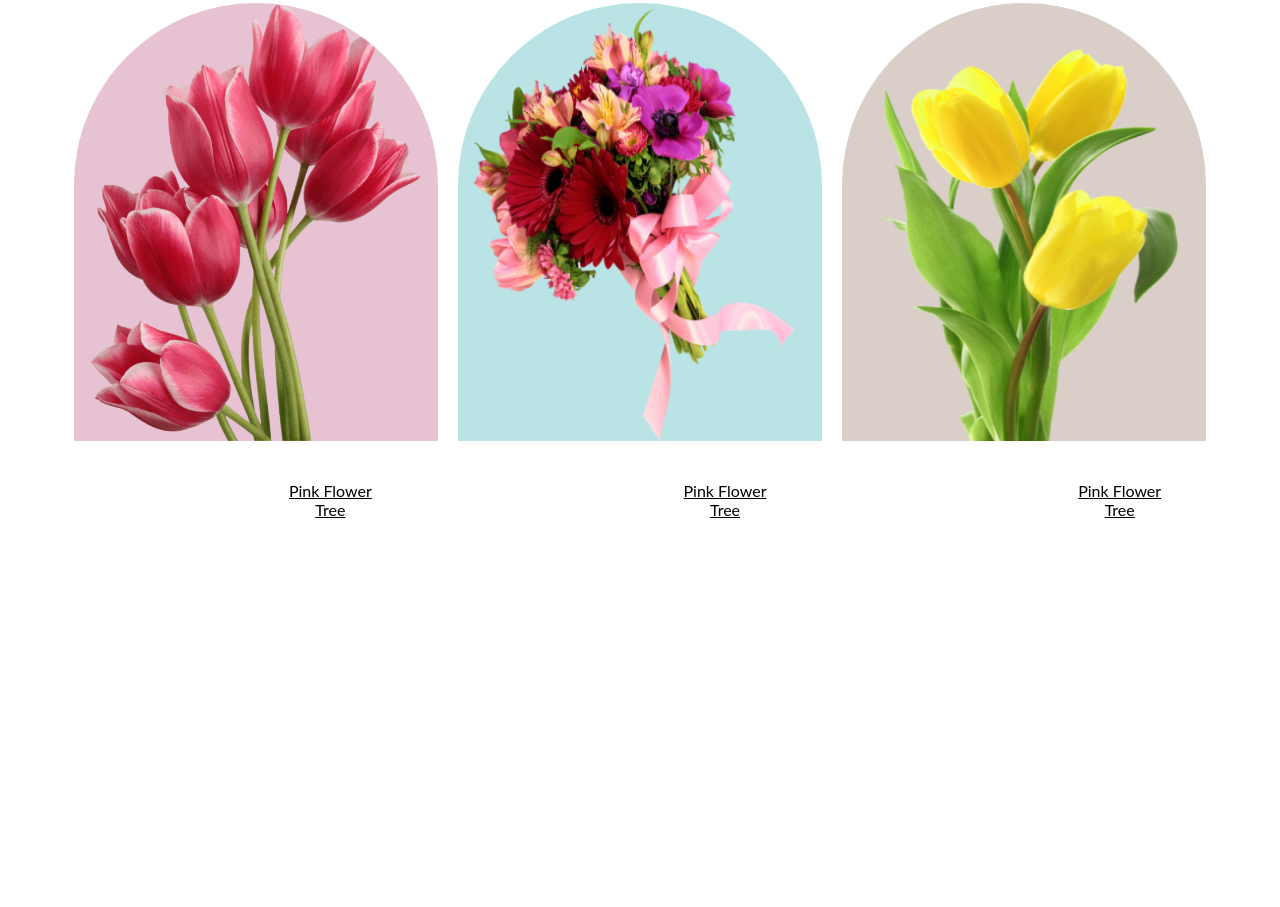
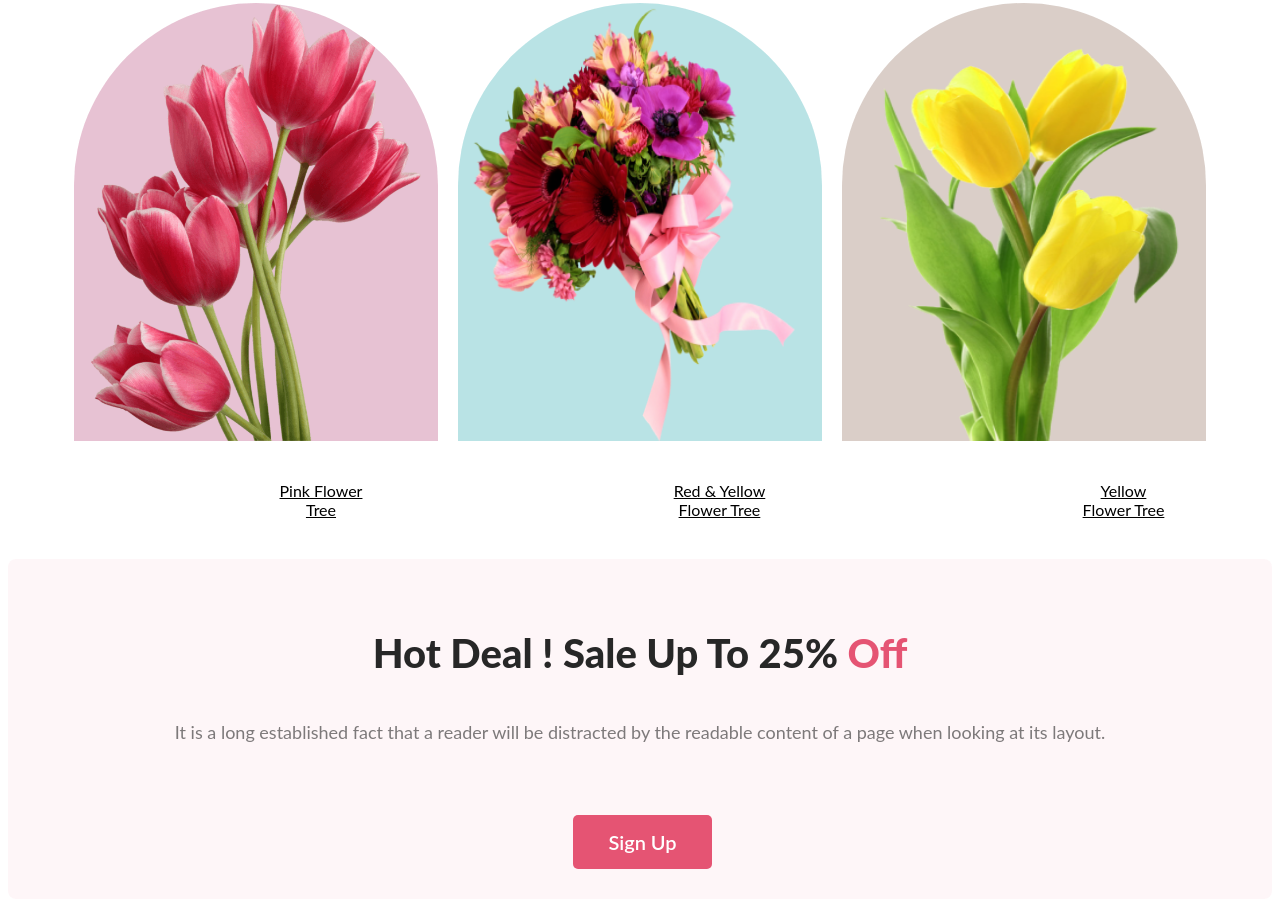
Before and after one commit to jalalferoj/developrer-flower-shop, a plain HTML site: page index.html in a window 1280 px wide. Shown: the part 1031-1938 px from the top of the page. Before the commit the page ends 1590 px from the top, so only its background shows below. Drawn offline with Linux system fonts and the light colour scheme.

Commit message:
deal part finished

```diff
--- a/index.html
+++ b/index.html
@@ -25,7 +25,7 @@
         </div>
 
     </header>
-        <main>
+
             <section class="fetures">
                 <h3 class="features-title">Our Featured Flowers</h3>
                 <p class="features-description">It is a long established fact that a reader
@@ -46,8 +46,19 @@
                 </div>
                 <div class="arch-title">
                     <div class="arch-info">Pink Flower Tree</div>
-                <div class="arch-info">Pink Flower Tree</div>
-                <div class="arch-info">Pink Flower Tree</div>
+                    <div class="arch-info">Red & Yellow Flower Tree</div>
+                    <div class="arch-info">Yellow Flower Tree</div>
+                </div>
+            </section>
+        <main>
+            <section>
+                <div class="deal">
+                    <h3 class="deal-title">Hot Deal ! Sale Up To 25% <span class="text-primary">Off</span></h3>
+                    <p class="deal-description">
+                        It is a long established fact that a reader will be distracted
+                         by the readable content of a page when looking at its layout.
+                    </p>
+                    <button class="sign-up">Sign Up</button>
                 </div>
             </section>
         </main>
--- a/styles.css
+++ b/styles.css
@@ -2,10 +2,7 @@ body {
     font-family: 'Lato', sans-serif;
 
 }
-.main{
-    max-width: 1140px;
-    margin: o auto;
-}
+
 .btn-primary{
     background: #E55473;
     border-radius: 5px;
@@ -118,3 +115,46 @@ body {
     margin-left: 230px;
     text-decoration: underline;
 }
+.main{
+    width: 1922px;
+    height: 620px;
+}
+.deal{
+    padding: 30px;
+    border-radius: 10px;
+    background: #272727;
+    margin: 0px;
+    border-radius: 8px;
+    background: rgba(229, 84, 115, 0.05);
+    text-align: center;
+}
+.deal-title{
+    color: #272727;
+    font-family: Lato;
+    font-size: 40px;
+    font-weight: 800;
+
+}
+.deal-description{
+    color: rgba(39, 39, 39, 0.60);
+    text-align: center;
+    font-family: Lato;
+    font-size: 18px;
+    font-style: normal;
+    font-weight: 400;
+    line-height: 30px;
+}
+.sign-up{
+    background: #E55473;
+    border-radius: 5px;
+    border: 0;
+    color: #FFF;
+    font-family: Lato;
+    font-size: 20px;
+    font-weight: 600;
+    padding: 15px 35px;
+    margin: 50px 240px 0px 245px;
+}
+.text-primary{
+    color: #E55473;
+}
```
Lines whose indentation alone changed are shown as unchanged.
